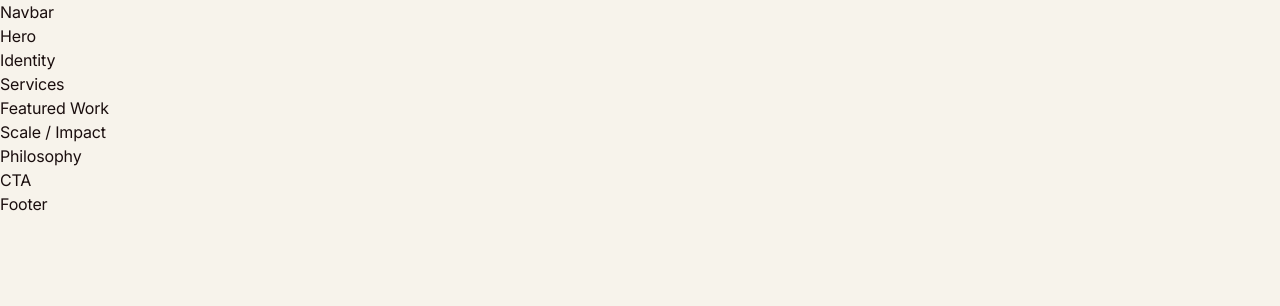
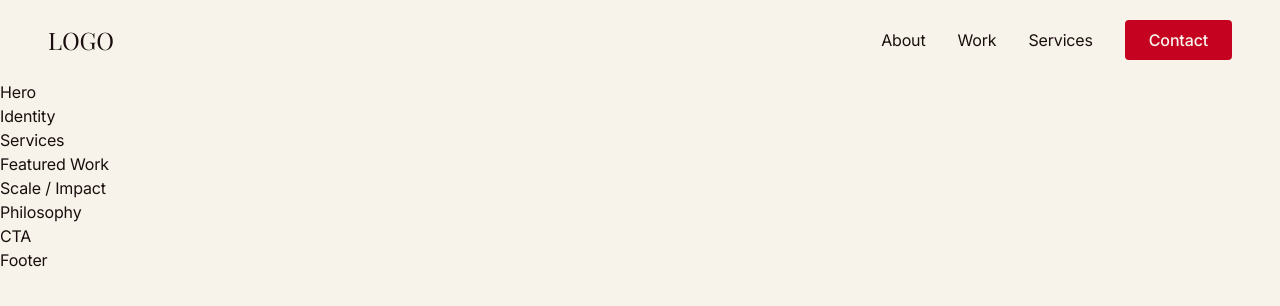
Before and after one commit to heetjain17/events-design, a Next.js app: page / in a window 1280 px wide. Shown: the top 306 px of the page. Built offline with nearby package versions, Linux system fonts and the light colour scheme; a web font is replaced by a local one.

Commit message:
feat(home): navbar

```diff
--- a/components/home/Navbar.tsx
+++ b/components/home/Navbar.tsx
@@ -1,9 +1,109 @@
+"use client"
+
+import { useState, useEffect } from "react"
+import { motion, AnimatePresence } from "framer-motion"
+import { IconMenu2, IconX } from "@tabler/icons-react"
+import Link from "next/link"
+
 export default function Navbar() {
+  const [isScrolled, setIsScrolled] = useState(false)
+  const [isMobileMenuOpen, setIsMobileMenuOpen] = useState(false)
+
+  useEffect(() => {
+    const handleScroll = () => {
+      setIsScrolled(window.scrollY > 50)
+    }
+
+    window.addEventListener("scroll", handleScroll)
+    return () => window.removeEventListener("scroll", handleScroll)
+  }, [])
+
+  const navLinks = [
+    { label: "About", href: "#about" },
+    { label: "Work", href: "#work" },
+    { label: "Services", href: "#services" },
+  ]
+
   return (
-    <nav className="w-full">
-      <div className="container mx-auto">
-        <p>Navbar</p>
+    <motion.nav
+      className="fixed top-0 left-0 right-0 z-50 w-full"
+      initial={{ backgroundColor: "transparent" }}
+      animate={{
+        backgroundColor: isScrolled ? "hsl(var(--background) / 0.8)" : "transparent",
+        borderBottomWidth: isScrolled ? "1px" : "0px",
+        borderBottomColor: isScrolled ? "hsl(var(--border))" : "transparent",
+      }}
+      transition={{ duration: 0.3 }}
+      style={{
+        backdropFilter: isScrolled ? "blur(12px)" : "none",
+      }}
+    >
+      <div className="container mx-auto px-6 md:px-12">
+        <div className="flex items-center justify-between h-16 md:h-20">
+          <Link href="/" className="font-heading text-xl md:text-2xl text-foreground">
+            LOGO
+          </Link>
+
+          <div className="hidden md:flex items-center gap-8">
+            {navLinks.map((link) => (
+              <a
+                key={link.label}
+                href={link.href}
+                className="font-sans text-sm md:text-base text-foreground transition-opacity duration-200 hover:opacity-70"
+              >
+                {link.label}
+              </a>
+            ))}
+
+            <a
+              href="#contact"
+              className="bg-primary text-primary-foreground px-6 py-2 rounded font-sans font-medium text-sm md:text-base transition-opacity duration-200 hover:opacity-90"
+            >
+              Contact
+            </a>
+          </div>
+
+          <button
+            className="md:hidden text-foreground"
+            onClick={() => setIsMobileMenuOpen(!isMobileMenuOpen)}
+            aria-label="Toggle menu"
+          >
+            {isMobileMenuOpen ? <IconX size={24} /> : <IconMenu2 size={24} />}
+          </button>
+        </div>
       </div>
-    </nav>
-  );
+
+      <AnimatePresence>
+        {isMobileMenuOpen && (
+          <motion.div
+            className="md:hidden bg-background border-t border-border"
+            initial={{ opacity: 0, height: 0 }}
+            animate={{ opacity: 1, height: "auto" }}
+            exit={{ opacity: 0, height: 0 }}
+            transition={{ duration: 0.3 }}
+          >
+            <div className="container mx-auto px-6 py-6 flex flex-col gap-4">
+              {navLinks.map((link) => (
+                <a
+                  key={link.label}
+                  href={link.href}
+                  className="font-sans text-base text-foreground py-2"
+                  onClick={() => setIsMobileMenuOpen(false)}
+                >
+                  {link.label}
+                </a>
+              ))}
+              <a
+                href="#contact"
+                className="bg-primary text-primary-foreground px-6 py-3 rounded font-sans font-medium text-base text-center"
+                onClick={() => setIsMobileMenuOpen(false)}
+              >
+                Contact
+              </a>
+            </div>
+          </motion.div>
+        )}
+      </AnimatePresence>
+    </motion.nav>
+  )
 }
--- a/components/home/index.tsx
+++ b/components/home/index.tsx
@@ -1,17 +1,19 @@
-import Navbar from './Navbar';
-import Hero from './Hero';
-import Identity from './Identity';
-import Services from './Services';
-import FeaturedWork from './FeaturedWork';
-import ScaleImpact from './ScaleImpact';
-import Philosophy from './Philosophy';
-import CTA from './CTA';
-import Footer from './Footer';
+import Navbar from "./Navbar"
+import Spacer from "@/components/ui/spacer"
+import Hero from "./Hero"
+import Identity from "./Identity"
+import Services from "./Services"
+import FeaturedWork from "./FeaturedWork"
+import ScaleImpact from "./ScaleImpact"
+import Philosophy from "./Philosophy"
+import CTA from "./CTA"
+import Footer from "./Footer"
 
 export default function Home() {
   return (
     <main className="w-full">
       <Navbar />
+      <Spacer size="navbar" />
       <Hero />
       <Identity />
       <Services />
@@ -21,5 +23,5 @@ export default function Home() {
       <CTA />
       <Footer />
     </main>
-  );
+  )
 }
--- /dev/null
+++ b/components/ui/spacer.tsx
@@ -0,0 +1,20 @@
+import { cn } from "@/lib/utils";
+
+interface SpacerProps {
+  size?: "xs" | "sm" | "md" | "lg" | "xl" | "2xl" | "navbar";
+  className?: string;
+}
+
+const sizeMap = {
+  xs: "h-4",
+  sm: "h-8",
+  md: "h-16",
+  lg: "h-24",
+  xl: "h-32",
+  "2xl": "h-48",
+  navbar: "h-16 md:h-20",
+};
+
+export default function Spacer({ size = "md", className }: SpacerProps) {
+  return <div className={cn(sizeMap[size], className)} />;
+}
```
